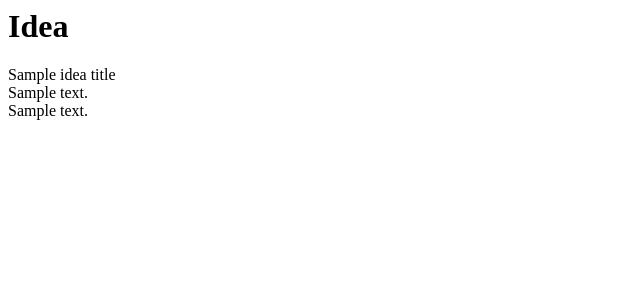
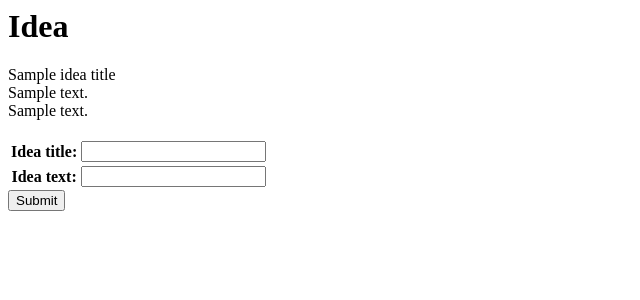
Before and after one commit to bopopescu/shootapp, a Django app: template shootapp/templates/idea.html in a window 1280 px wide. Shown: the top 300 px of the page, without its empty margins (0-640 px from the left). Run offline with Django 3.2, Linux system fonts and the light colour scheme; tables that the repository leaves empty hold one stand-in row (values such as "Sample post"); the template is opened without the code that fills it: values that come from a table or form of the project are taken from there, most other values are stand-ins (such as "Sample title", 1, 10 or a date in 2020).

Commit message:
adding comments

```diff
--- a/mainapp/views.py
+++ b/mainapp/views.py
@@ -61,7 +61,8 @@ def idea(request, offset):
         idea_title = idea.idea_title
         idea_text = idea.idea_text
         #comments = idea.comment_set.all()
-        comments = Comment.objects.filter(idea_id=offset)
+        comments = Comment.objects.filter(idea_id=offset).reverse()
+        form = CommentForm
     except ValueError:
         raise Http404()
-    return render(request, 'idea.html', {'idea_title': idea_title, 'idea_text': idea_text, 'comments': comments})
+    return render(request, 'idea.html', {'idea_title': idea_title, 'idea_text': idea_text, 'comments': comments, 'form': form})
--- a/shootapp/templates/idea.html
+++ b/shootapp/templates/idea.html
@@ -14,5 +14,20 @@
    {{x.comment_text}}
    <br>
 {% endfor %}
+<br>
+    {% if form.errors %}
+        <p style="color: red;">
+            Please correct the error{{ form.errors|pluralize }} below.
+        </p>
+    {% endif %}
+
+    <form action="" method="post">
+        <table>
+            {{ form.as_table }}
+        </table>
+        {% csrf_token %}
+        <input type="submit" value="Submit">
+        </form>
+
 </body>
 </html>
```
